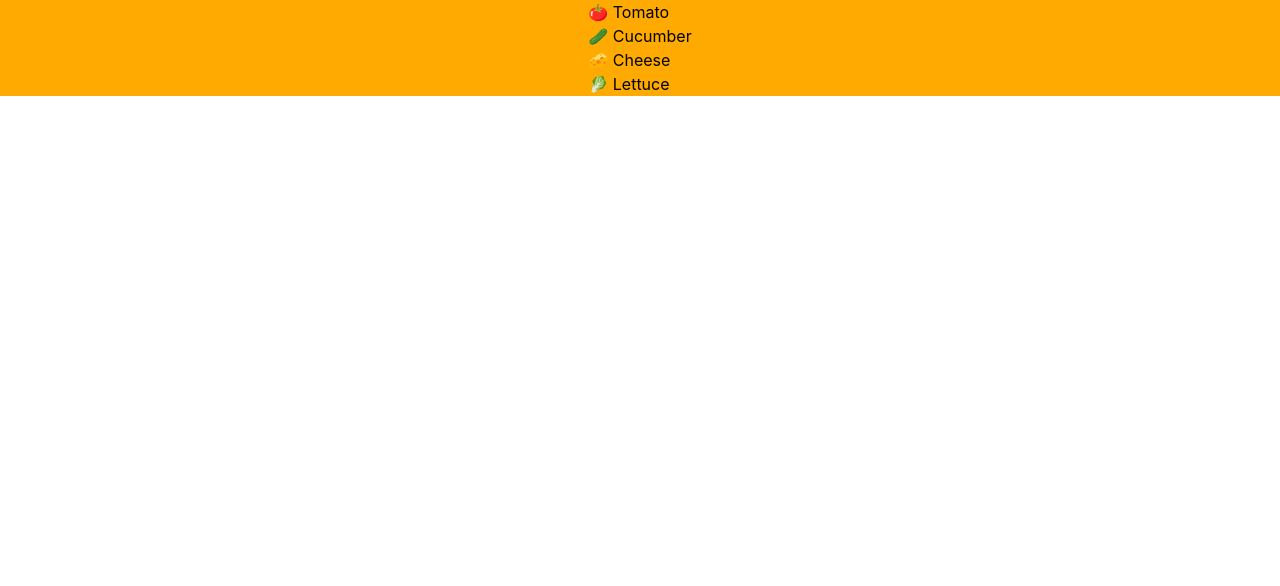
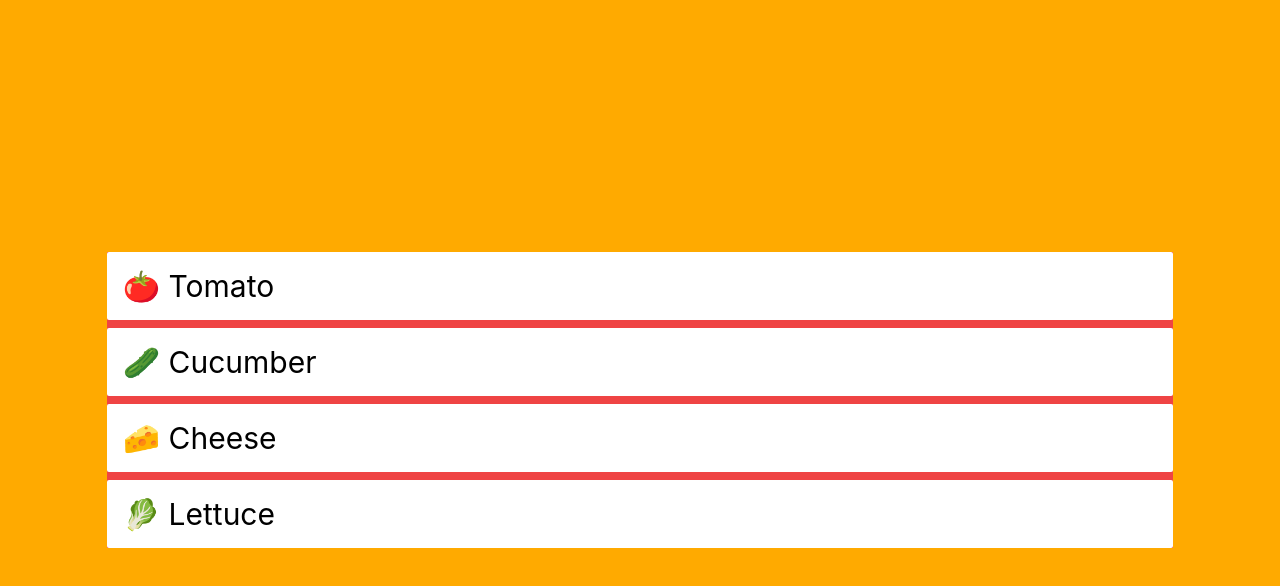
Before and after one commit to JamesPrenticez/FLIP-Animations, a Next.js app: page / in a window 1280 px wide. Shown: the top 586 px of the page. Built offline with nearby package versions, Linux system fonts and the light colour scheme.

Commit message:
Style list component

```diff
--- a/components/List.jsx
+++ b/components/List.jsx
@@ -32,7 +32,8 @@ function Item ({item}){
   const boxShadow = useRaisedShadow(y);
 
   return(
-    <Reorder.Item value={item} id={item} style={{boxShadow, y}}>
+    // <li></li>
+    <Reorder.Item value={item} id={item} style={{boxShadow, y}} className="bg-white w-full p-4 rounded-sm text-3xl hover:cursor-pointer">
       <span>{item}</span>
     </Reorder.Item>
   )
@@ -42,12 +43,13 @@ function List(){
   const [items, setItems] = useState(initialItems)
 
   return (
-    <main className='bg-[#ffaa00] flex justify-center items-center'>
-      <Reorder.Group axis="y" onReorder={setItems} values={items}>
-        {items.map((item) => (
-          <Item key={item} item={item} />
-        ))}
-      </Reorder.Group>
+    <main className='bg-[#ffaa00] h-screen w-full flex justify-center items-center'>
+        {/* <ul></ul> */}
+        <Reorder.Group axis="y" onReorder={setItems} values={items} className="bg-red-500 w-5/6 flex flex-wrap space-y-2">
+          {items.map((item) => (
+            <Item key={item} item={item} />
+          ))}
+        </Reorder.Group>
     </main>
   )
 }
```
